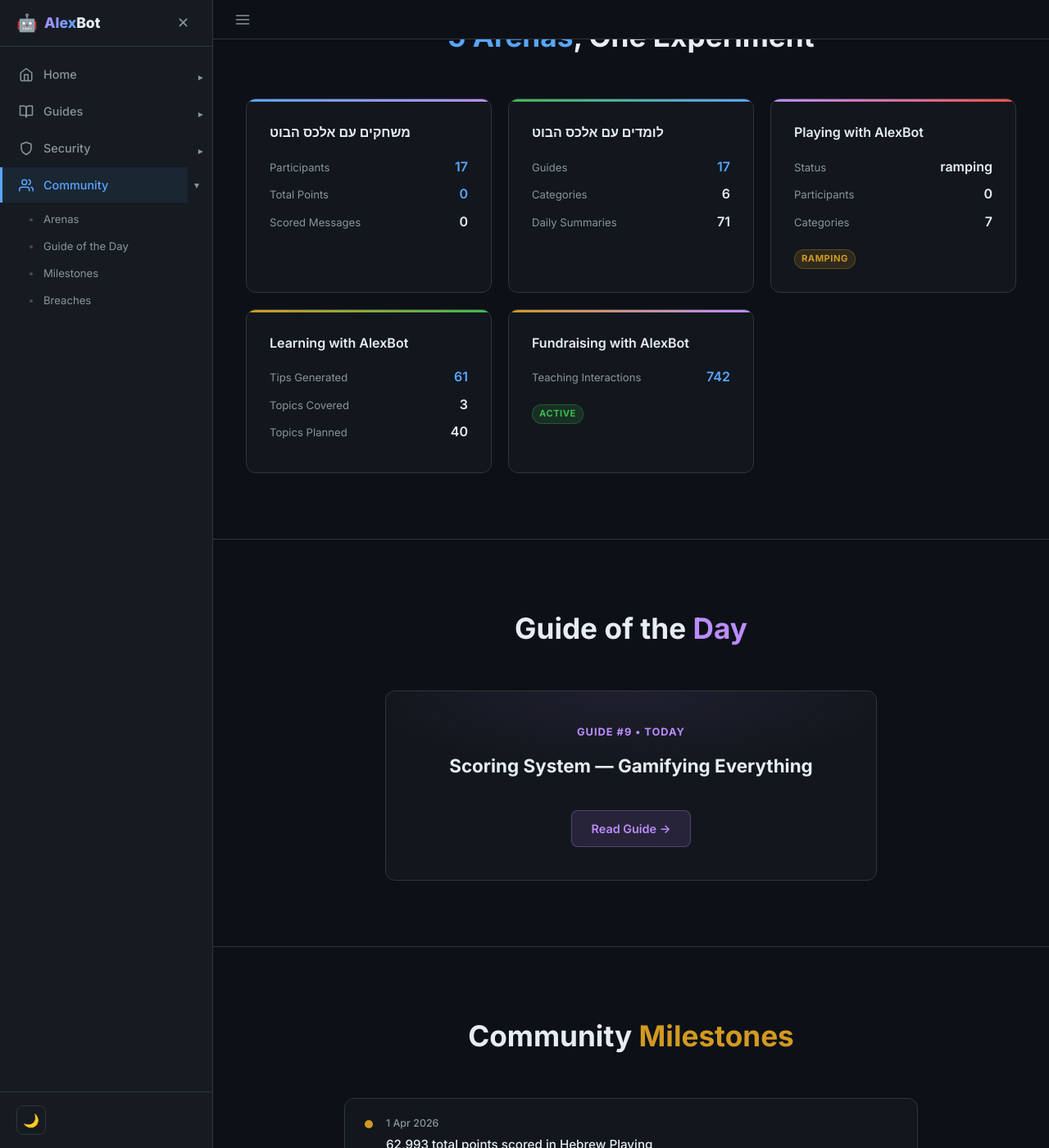
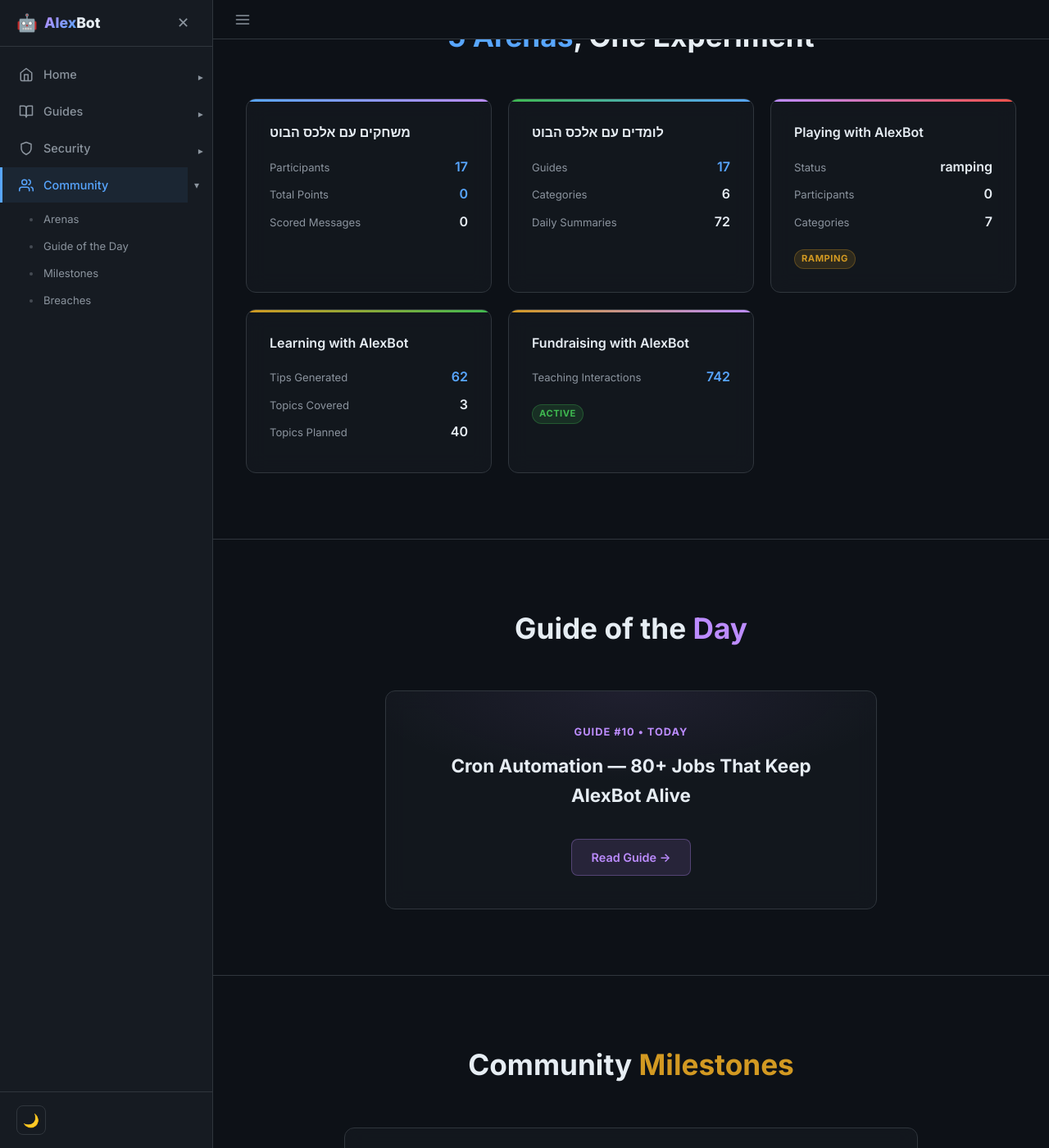
Before and after one commit to alexliv1234/alexbot-public, a Jekyll site: the page built from docs/community.html, in a window 1280 px wide and 1400 px high, scrolled down 450 px. Shown: the whole window at 82% size. Built offline with Jekyll 4.4.1, drawn with Linux system fonts in a browser that asks for light colours; some of the changed text lies outside the part shown.

Commit message:
📊 Auto-update community stats (2026-05-17_05-00)
Hebrew Playing: 17 players /  pts
Guides: 17 published | International: 0 playing

```diff
--- a/docs/assets/groups-data.json
+++ b/docs/assets/groups-data.json
@@ -1,6 +1,6 @@
 {
-  "lastUpdated": "2026-05-16",
-  "timestamp": "2026-05-16T17:01Z",
+  "lastUpdated": "2026-05-17",
+  "timestamp": "2026-05-17T02:00Z",
   "hebrewPlaying": {
     "name": "משחקים עם אלכס הבוט",
     "participants": 17,
@@ -12,7 +12,7 @@
     "name": "לומדים עם אלכס הבוט",
     "guides": 17,
     "categories": 6,
-    "dailySummaries": 71,
+    "dailySummaries": 72,
     "qaExchanges": 3
   },
   "intlPlaying": {
@@ -23,7 +23,7 @@
   },
   "intlLearning": {
     "name": "Learning with AlexBot",
-    "tipsGenerated": 61,
+    "tipsGenerated": 62,
     "topicsCovered": 3,
     "topicsPlanned": 40,
     "deliveryFailures": 1
@@ -53,9 +53,9 @@
     }
   ],
   "guideOfTheDay": {
-    "num": 9,
-    "title": "Scoring System — Gamifying Everything",
-    "slug": "09-scoring-system"
+    "num": 10,
+    "title": "Cron Automation — 80+ Jobs That Keep AlexBot Alive",
+    "slug": "10-cron-automation"
   },
   "communityMilestones": [
     {
```
